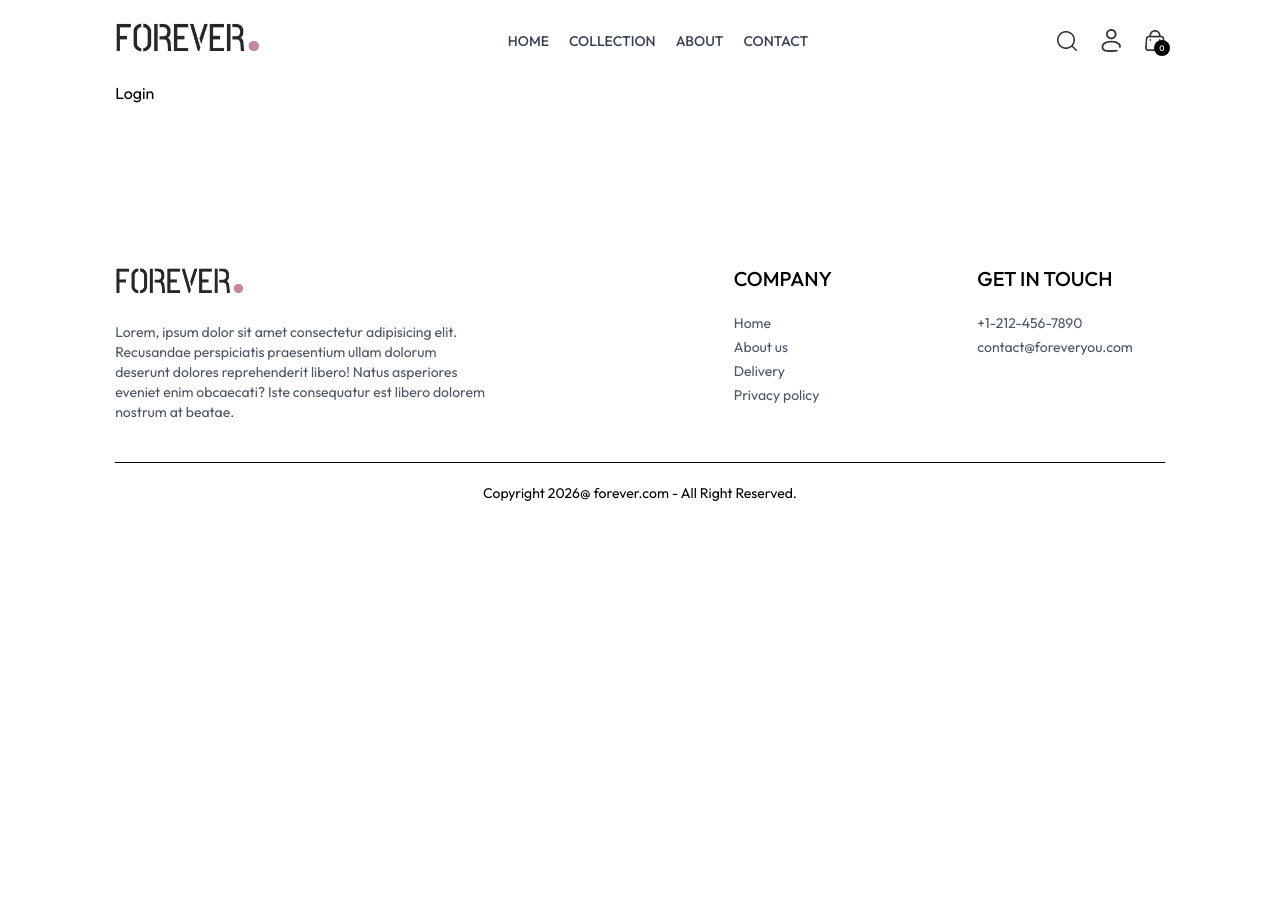
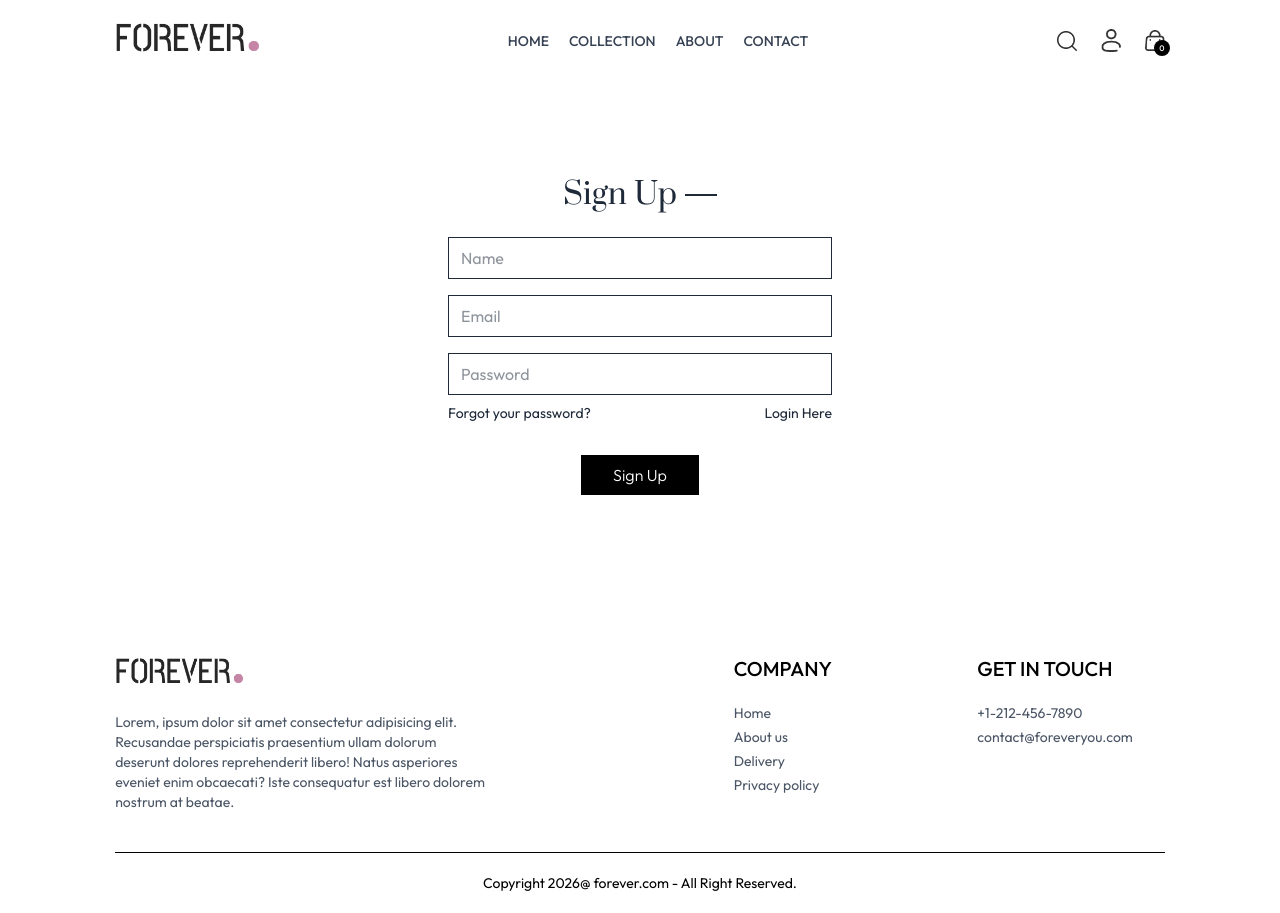
Before and after one commit to tieukhaihoan127/ecommerce-forever, a React (Vite) app in the folder frontend/: page /login in a window 1280 px wide. Before the commit the page ends 800 px from the top, so only its background shows below. Built offline with nearby package versions, Linux system fonts and the light colour scheme.

Commit message:
Initial Authentication Page

```diff
--- a/frontend/src/components/Navbar.jsx
+++ b/frontend/src/components/Navbar.jsx
@@ -34,7 +34,9 @@
         <div className='flex items-center gap-6'>
             <img onClick={() => setShowSearch(true)} src={assets.search_icon} alt="" className='w-5 cursor-pointer' />
             <div className='group relative'>
-                <img src={assets.profile_icon} alt="" className='w-5 cursor-pointer' />
+                <Link to={'/login'}>
+                    <img src={assets.profile_icon} alt="" className='w-5 cursor-pointer' />
+                </Link>
                 <div className='group-hover:block hidden absolute dropdown-menu right-0 pt-4'>
                     <div className='flex flex-col gap-2 w-36 py-3 px-5 bg-slate-100 text-gray-500 rounded'>
                         <p className='cursor-pointer hover:text-black'>My Profile</p>
--- a/frontend/src/pages/Login.jsx
+++ b/frontend/src/pages/Login.jsx
@@ -1,8 +1,32 @@
-import React from 'react'
+import React, { useState } from 'react'
 
 const Login = () => {
+
+  const [currentState, setCurrentState] = useState('Sign Up');
+
+  const onSubmitHandler = async (event) => {
+    event.preventDefault();
+  }
+
   return (
-    <div>Login</div>
+    <form onClick={onSubmitHandler} className='flex flex-col items-center w-[90%] sm:max-w-96 m-auto mt-14 gap-4 text-gray-800'>
+      <div className='inline-flex items-center gap-2 mb-2 mt-10'>
+        <p className='prata-regular text-3xl'>{currentState}</p>
+        <hr className='border-none h-[1.5px] w-8 bg-gray-800'/>
+      </div>
+      {currentState === 'Login' ? '' : <input type="text" placeholder='Name' className='w-full px-3 py-2 border border-gray-800' required/>}
+      <input type="email" placeholder='Email' className='w-full px-3 py-2 border border-gray-800' required/>
+      <input type="password" placeholder='Password' className='w-full px-3 py-2 border border-gray-800' required/>
+      <div className='w-full flex justify-between text-sm -mt-2'>
+        <p className='cursor-pointer'>Forgot your password?</p>
+        {
+          currentState === 'Login' ?
+          <p onClick={() => setCurrentState('Sign Up')} className='cursor-pointer'>Create Account</p> :
+          <p onClick={() => setCurrentState('Login')} className='cursor-pointer'>Login Here</p>
+        }
+      </div>
+      <button className='bg-black text-white font-light px-8 py-2 mt-4'>{currentState === 'Login' ? 'Sign In' : 'Sign Up'}</button>
+    </form>
   )
 }
 
```
